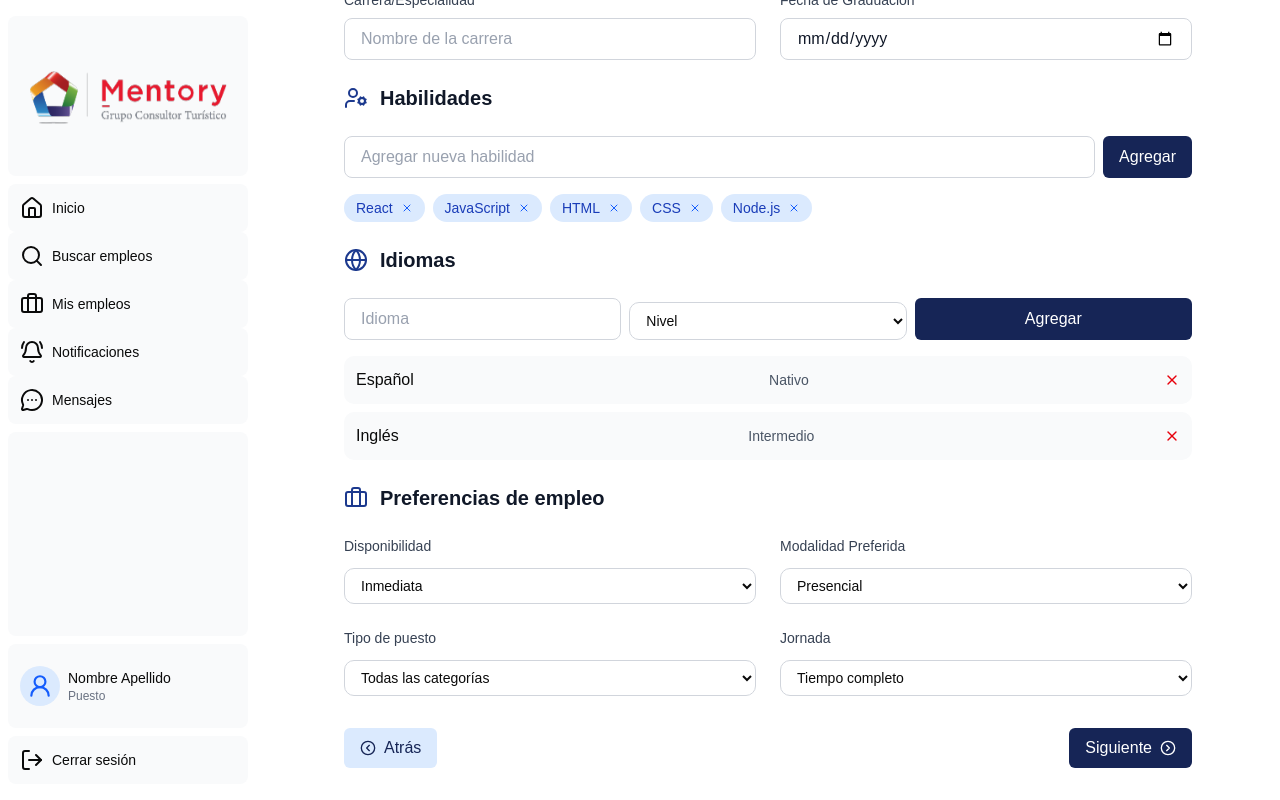
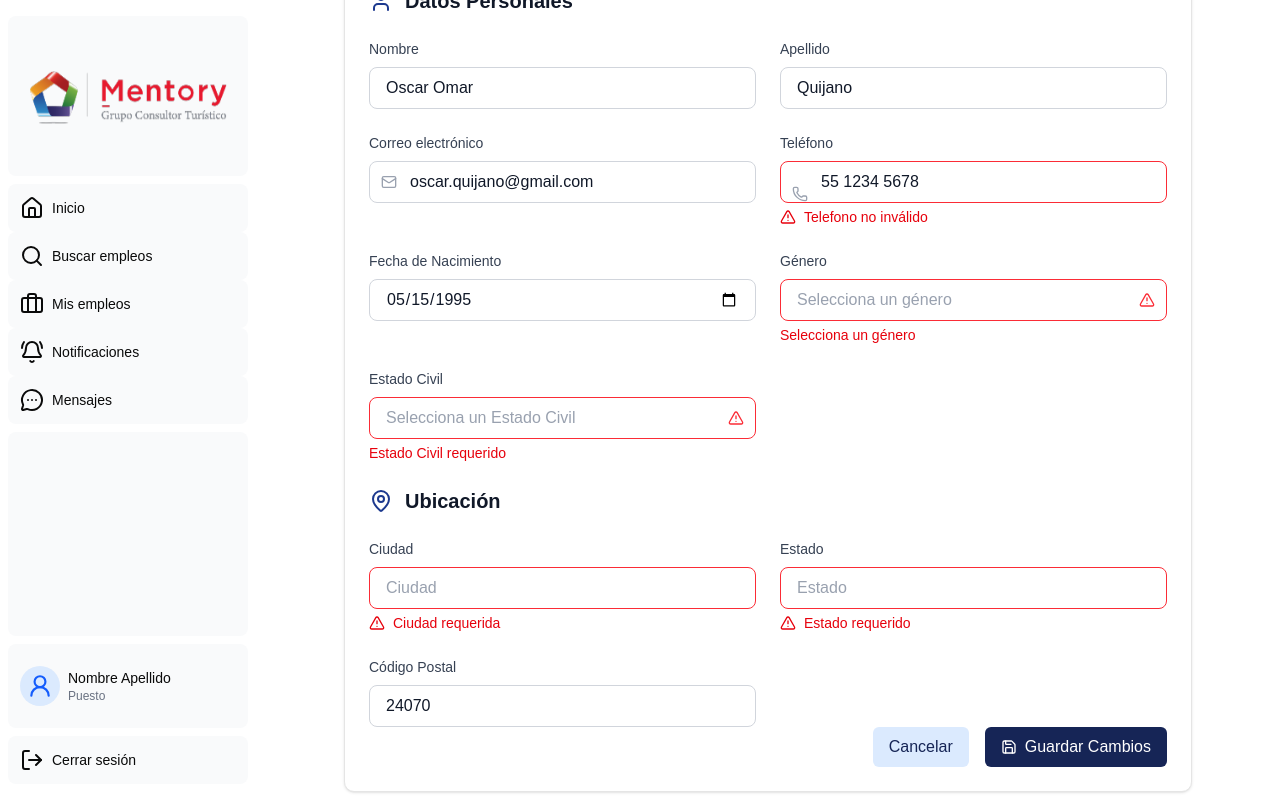
Before and after one commit to oscarquijanocruz/portal-empleo-frontend, a Next.js app: page /dashboard/candidato/mi-perfil in a window 1280 px wide. Both pictures are taken after a click on the button "Siguiente". Built offline with nearby package versions, Linux system fonts and the light colour scheme.

Commit message:
Select mejorado

```diff
--- a/jsconfig.json
+++ b/jsconfig.json
@@ -1,6 +1,7 @@
 {
   "compilerOptions": {
     "baseUrl": ".",
+    "ignoreDeprecations": "6.0",
     "paths": {
       "@/*": ["./src/*"]
     }
--- a/src/app/components/ui/Input.jsx
+++ b/src/app/components/ui/Input.jsx
@@ -1,4 +1,5 @@
 // Barra de búsqueda
+import { TriangleAlert } from "lucide-react";
 import { useId } from "react";
 
 function cn(...classes) {
@@ -54,7 +55,7 @@ export default function Input({
           sizeClass,
           isError
             ? "border-red-500 focus:border-red-500 focus:ring-red-500"
-            : "border-gray-300 focus:border-blue-900 focus:ring-blue-900",
+            : "border-gray-300 focus:border-blue-900 focus:ring-blue-900 transition-colors",
           disabled &&
             "cursor-not-allowed border-gray-200 bg-gray-100 text-gray-500",
           className
@@ -62,15 +63,18 @@ export default function Input({
         {...props}
       />
       {errorText || helperContent ? (
+        <div className="flex items-center gap-2 mt-1">
+          {errorText && <TriangleAlert className="w-4 h-4 text-red-600" />}
           <p
             id={messageId}
             className={cn(
-            "mt-1 text-sm",
+              "text-sm",
               errorText ? "text-red-600" : "text-gray-500"
             )}
           >
             {errorText ?? helperContent}
           </p>
+        </div>
       ) : null}
     </div>
   );
--- a/src/app/components/ui/Select.jsx
+++ b/src/app/components/ui/Select.jsx
@@ -9,7 +9,7 @@ function cn(...classes) {
 const variantStyles = {
   default: "border-gray-300 bg-white text-gray-900",
   active: "border-blue-900 bg-white text-gray-900",
-  focused: "border-blue-900 bg-white text-gray-900 ring-2 ring-blue-900 ring-offset-1",
+  focused: "border-blue-300 bg-white text-gray-900 ring-2 ring-blue-900 ring-offset-1",
   disabled: "border-gray-200 bg-gray-100 text-gray-400 cursor-not-allowed",
   error: "border-red-500 bg-white text-gray-900",
   success: "border-green-500 bg-white text-gray-900",
@@ -23,13 +23,13 @@ const sizeStyles = {
 
 const optionVariantStyles = {
   checkbox: {
-    default: "flex items-center gap-3 p-2 rounded-md hover:bg-gray-50",
-    selected: "flex items-center gap-3 p-2 rounded-md bg-blue-50 border border-blue-200",
-    disabled: "flex items-center gap-3 p-2 rounded-md opacity-50 cursor-not-allowed"
+    default: "flex items-center gap-3 p-2 hover:bg-gray-100 hover:text-blue-900",
+    selected: "flex items-center gap-3 p-2 bg-blue-50 border border-blue-200",
+    disabled: "flex items-center gap-3 p-2 opacity-50 cursor-not-allowed"
   },
   button: {
-    default: "px-3 py-2 rounded-md border border-gray-300 bg-white text-gray-900 hover:border-blue-900",
-    selected: "px-3 py-2 rounded-md border border-blue-200 bg-blue-50 text-gray-900",
+    default: "px-3 py-2 rounded-md border border-gray-300 bg-white text-gray-900 hover:bg-gray-100 hover:text-blue-900",
+    selected: "px-3 py-2 border border-blue-200 bg-blue-50 text-gray-900",
     disabled: "px-3 py-2 rounded-md border border-gray-200 bg-gray-100 text-gray-400 cursor-not-allowed"
   }
 };
@@ -194,7 +194,7 @@ export default function Select({
           <div className={cn(
             "w-4 h-4 rounded border-2 flex items-center justify-center",
             isSelected
-              ? "bg-purple-500 border-purple-500"
+              ? "bg-purple-800 border-purple-800"
               : "border-gray-300 bg-white"
           )}>
             {isSelected && <Check className="w-3 h-3 text-white" />}
@@ -236,7 +236,7 @@ export default function Select({
         className={cn(
           "flex items-center gap-3 p-2 rounded-md hover:bg-gray-50 cursor-pointer",
           isSelected && "bg-blue-50",
-          isFocused && "ring-1 ring-blue-900"
+          isFocused && "ring-0"
         )}
         onClick={() => handleOptionSelect(option)}
         onMouseEnter={() => setFocusedIndex(index)}
@@ -244,13 +244,13 @@ export default function Select({
         <div className={cn(
           "w-4 h-4 rounded border-2 flex items-center justify-center",
           isSelected
-            ? "bg-purple-500 border-purple-500"
+            ? "bg-purple-800 border-purple-800"
             : "border-gray-300 bg-white"
         )}>
           {isSelected && <Check className="w-3 h-3 text-white" />}
         </div>
         <span className="text-sm text-gray-900">
-          {isSelected ? "Selected" : option.label}
+          {isSelected ? `${option.label}` : option.label}
         </span>
       </div>
     );
--- a/src/app/dashboard/candidato/mi-perfil/information-form/StepExperience.jsx
+++ b/src/app/dashboard/candidato/mi-perfil/information-form/StepExperience.jsx
@@ -40,7 +40,7 @@ export default function StepProfesional({ methods = MiPerfilPage() }) {
           <Input
             type="text"
             name="nombreEmpresa"
-            placeholder="Tu título o puesto actual"
+            placeholder="Nombre de la Empresa"
           />
         </div>
 
--- a/src/app/dashboard/candidato/mi-perfil/information-form/StepPersonalInfo.jsx
+++ b/src/app/dashboard/candidato/mi-perfil/information-form/StepPersonalInfo.jsx
@@ -2,11 +2,11 @@ import Button from "../../../../components/ui/Button";
 import Input from "../../../../components/ui/Input";
 import Select from "../../../../components/ui/Select";
 import { User, Mail, Phone, MapPin, Save } from "lucide-react";
-import { useForm, useFormContext } from "react-hook-form";
+import { Controller, useFormContext } from "react-hook-form";
 import MiPerfilPage from "../../../candidato/mi-perfil/page";
 
 export default function StepPersonalInfo({ methods = MiPerfilPage() }) {
-  const { register, handleSubmit, formState: { errors } } = useForm();
+  const { register, formState: { errors } } = useFormContext();
 
   const onSubmit = (data) => {
     console.log("Datos enviados:", data);
@@ -40,17 +40,17 @@ export default function StepPersonalInfo({ methods = MiPerfilPage() }) {
             </label>
             <Input
               type="text"
-              // value={methods.getValues().nombre}
+              error={errors.nombre?.message}
+              placeholder="Tu nombre"
               {...register("nombre", {
-                required: true,
-                maxLength: 20,
-                pattern: /^[A-Za-z]+$/i,
+                required: "Nombre requerido",
+                maxLength: { value: 50, message: "Máximo 50 caracteres" },
+                pattern: {
+                  value: /^[A-Za-zÁÉÍÓÚÜÑáéíóúüñ\s]+$/,
+                  message: "Solo letras y espacios",
+                },
               })}
-              placeholder="Tu nombre"
             />
-            {errors.nombre && (
-              <p className="text-red-500 text-sm">{errors.nombre.message}</p>
-            )}
           </div>
 
           <div>
@@ -59,16 +59,17 @@ export default function StepPersonalInfo({ methods = MiPerfilPage() }) {
             </label>
             <Input
               type="text"
-              // value={methods.getValues().apellido}
-              {...register("nivelEducativo", {
-                required: [true, "Apellido requerido"],
-                maxLength: 20,
+              error={errors.apellido?.message}
+              {...register("apellido", {
+                required: "Apellido requerido",
+                maxLength: { value: 50, message: "Máximo 50 caracteres" },
+                pattern: {
+                  value: /^[A-Za-zÁÉÍÓÚÜÑáéíóúüñ\s]+$/,
+                  message: "Solo letras y espacios",
+                },
               })}
               placeholder="Tu apellido"
             />
-             {errors.apellido && (
-              <p className="text-red-500 text-sm">{errors.apellido.message}</p>
-            )}
           </div>
 
           <div>
@@ -79,19 +80,17 @@ export default function StepPersonalInfo({ methods = MiPerfilPage() }) {
               <Mail className="absolute left-3 top-1/2 transform -translate-y-1/2 w-4 h-4 text-gray-400" />
               <Input
                 type="email"
+                error={errors.email?.message}
                 {...register("email", {
-                  required: [true, "Correo requerido"],
-                   pattern: {
+                  required: "Correo requerido",
+                  pattern: {
                     value: /^[A-Z0-9._%+-]+@[A-Z0-9.-]+\.[A-Z]{2,}$/i,
-                    message: 'Email inválido'
-                  }
+                    message: "Email inválido",
+                  },
                 })}
                 placeholder="tu@email.com"
                 className="pl-10"
               />
-              {errors.email && (
-                <p className="text-red-500 text-sm">{errors.email.message}</p>
-              )}
             </div>
           </div>
 
@@ -103,9 +102,13 @@ export default function StepPersonalInfo({ methods = MiPerfilPage() }) {
               <Phone className="absolute left-3 top-1/2 transform -translate-y-1/2 w-4 h-4 text-gray-400" />
               <Input
                 type="tel"
+                error={errors.telefono?.message}
                 {...register("telefono", {
-                  required: [true, "Telefono requerido"],
-                  pattern: /^[0-9]+$/i,
+                  required: "Telefono requerido",
+                  pattern: {
+                    value: /^[0-9]+$/i,
+                    message: "Telefono no inválido",
+                  },
                 })}
                 placeholder="+52 55 1234 5678"
                 className="pl-10"
@@ -119,7 +122,7 @@ export default function StepPersonalInfo({ methods = MiPerfilPage() }) {
             </label>
             <Input
               type="date"
-              // value={methods.getValues().fechaNacimiento}
+              error={errors.fechaNacimiento?.message}
               {...register("fechaNacimiento", {
                 required: "Fecha de nacimiento requerida",
               })}
@@ -130,33 +133,51 @@ export default function StepPersonalInfo({ methods = MiPerfilPage() }) {
             <label className="block text-sm font-medium text-gray-700 mb-2">
               Género
             </label>
-            <Select
+            <Controller
               name="genero"
-              // className="w-full border border-gray-300 rounded-md px-4 py-2 focus:outline-none focus:ring-2 focus:ring-blue-500"
-            >
-              <option value="masculino">Masculino</option>
-              <option value="femenino">Femenino</option>
-              <option value="otro">Otro</option>
-              <option value="prefiero-no-decir">Prefiero no decir</option>
-            </Select>
+              // control={control}
+              rules={{ required: "Selecciona un género" }}
+              render={({ field }) => (
+                <Select
+                  placeholder="Selecciona un género"
+                  options={[
+                    { label: "Masculino", value: "masculino" },
+                    { label: "Femenino", value: "femenino" },
+                    { label: "Otro", value: "otro" },
+                    { label: "Prefiero no decir", value: "prefiero-no-decir" },
+                  ]}
+                  value={field.value}
+                  onChange={field.onChange}
+                  error={errors.genero?.message}
+                />
+              )}
+            />
           </div>
 
           <div className="mb-6">
             <label className="block text-sm font-medium text-gray-700 mb-2">
               Estado Civil
             </label>
-            <select
+            <Controller
               name="estadoCivil"
-              // value={methods.getValues().estadoCivil}
-              className="w-full border border-gray-300 rounded-md px-4 py-2 focus:outline-none focus:ring-2 focus:ring-blue-500"
-            >
-              <option value="">Selecciona</option>
-              <option value="soltero">Soltero(a)</option>
-              <option value="casado">Casado(a)</option>
-              <option value="divorciado">Divorciado(a)</option>
-              <option value="viudo">Viudo(a)</option>
-              <option value="union-libre">Unión Libre</option>
-            </select>
+              // control={control}
+              rules={{ required: "Estado Civil requerido" }}
+              render={({ field }) => (
+                <Select
+                  placeholder="Selecciona un Estado Civil"
+                  options={[
+                    { label: "Soltero(a)", value: "soltero" },
+                    { label: "Casado(a)", value: "casado" },
+                    { label: "Divorciado(a)", value: "divorciado" },
+                    { label: "Viudo(a)", value: "viudo" },
+                    { label: "Unión Libre", value: "union-libre" },
+                  ]}
+                  value={field.value}
+                  onChange={field.onChange}
+                  error={errors.estadoCivil?.message}
+                />
+              )}
+            />
           </div>
         </div>
         <div>
@@ -172,7 +193,14 @@ export default function StepPersonalInfo({ methods = MiPerfilPage() }) {
               </label>
               <Input
                 type="text"
-                {...register("ciudad", { required: "Ciudad requerida" })}
+                error={errors.ciudad?.message}
+                {...register("ciudad", {
+                  required: "Ciudad requerida",
+                  pattern: {
+                    value: /^[A-Za-zÁÉÍÓÚÜÑáéíóúüñ\s]+$/,
+                    message: "Solo letras y espacios",
+                  },
+                })}
                 placeholder="Ciudad"
               />
             </div>
@@ -183,7 +211,8 @@ export default function StepPersonalInfo({ methods = MiPerfilPage() }) {
               </label>
               <Input
                 type="text"
-                {...register("estado", { required: true, maxLength: 20 })}
+                error={errors.estado?.message}
+                {...register("estado", { required: "Estado requerido" })}
                 placeholder="Estado"
               />
             </div>
@@ -194,8 +223,17 @@ export default function StepPersonalInfo({ methods = MiPerfilPage() }) {
               </label>
               <Input
                 type="number"
+                error={errors.codigoPostal?.message}
                 {...register("codigoPostal", {
                   required: "Código postal requerido",
+                  pattern: {
+                    value: /^[0-9]+$/,
+                    message: "Código postal no válido",
+                  },
+                  maxLength: {
+                    value: 5,
+                    message: "Código postal no válido",
+                  },
                 })}
                 placeholder="00000"
               />
--- a/src/app/dashboard/candidato/mi-perfil/information-form/StepProfesional.jsx
+++ b/src/app/dashboard/candidato/mi-perfil/information-form/StepProfesional.jsx
@@ -8,14 +8,14 @@ import {
   Globe,
   X,
 } from "lucide-react";
-import { useForm } from "react-hook-form";
+import { useFormContext } from "react-hook-form";
 import MiPerfilPage from "../../../candidato/mi-perfil/page";
 
 export default function StepProfesional({ methods = MiPerfilPage() }) {
   const {
     register,
     formState: { errors },
-  } = useForm();
+  } = useFormContext();
   const [nuevaHabilidad, setNuevaHabilidad] = useState("");
   const [nuevoIdioma, setNuevoIdioma] = useState({ idioma: "", nivel: "" });
 
@@ -278,23 +278,9 @@ export default function StepProfesional({ methods = MiPerfilPage() }) {
                 className="w-full border border-gray-300 rounded-md px-4 py-2 focus:outline-none focus:ring-2 focus:ring-blue-500"
               >
                 <option value="categorias">Todas las categorías</option>
-                <option value="tecnologia">Tecnología / Sistemas</option>
-                <option value="administracion">Administración / Oficina</option>
-                <option value="ventas">Ventas / Comercial</option>
-                <option value="atencion">Atención a clientes</option>
-                {/* <option value="finanzas">Contabilidad / Finanzas</option>
-                    <option value="rh">Recursos humanos</option>
-                    <option value="marketing">Marketing / Publicidad</option>
-                    <option value="logistica">Logística / Transporte</option>
-                    <option value="ingenieria">Ingeniería</option>
-                    <option value="manufactura">Manufactura / Producción</option>
-                    <option value="salud">Salud / Medicina</option>
-                    <option value="educacion">Educación / Docencia</option>
-                    <option value="diseno">Diseño / Arte</option>
-                    <option value="legal">Legal / Jurídico</option>
-                    <option value="construccion">Construcción / Arquitectura</option>
-                    <option value="turismo">Hotelería / Turismo</option>
-                    <option value="otros">Otros</option> */}
+                <option value="operativo">Operativo</option>
+                <option value="ejecutivo">Ejecutivo</option>
+                <option value="supervisor">Supervisor</option>
               </select>
             </div>
             <div>
@@ -305,12 +291,11 @@ export default function StepProfesional({ methods = MiPerfilPage() }) {
                 name="tipoJornada"
                 className="w-full border border-gray-300 rounded-md px-4 py-2 focus:outline-none focus:ring-2 focus:ring-blue-500"
               >
-                <option value="presencial">Tiempo completo</option>
-                <option value="remoto">Medio tiempo</option>
-                <option value="hibrido">
-                  Prácticas profesionales / Becario
-                </option>
-                <option value="remoto">Temporal / Proyecto</option>
+                <option value="tiempoCompleto">Tiempo completo</option>
+                <option value="medioTiempo">Medio tiempo</option>
+                <option value="practicasProfesionales">Prácticas profesionales / Becario</option>
+                <option value="temporalProyecto">Temporal / Proyecto</option>
+                <option value="finesDeSemana">Fines de semana</option>
               </select>
             </div>
           </div>
--- a/src/app/dashboard/candidato/mi-perfil/page.jsx
+++ b/src/app/dashboard/candidato/mi-perfil/page.jsx
@@ -29,7 +29,7 @@ export default function MiPerfilPage() {
       nombre: "Oscar Omar",
       apellido: "Quijano",
       email: "oscar.quijano@gmail.com",
-      telefono: "+52 55 1234 5678",
+      telefono: "55 1234 5678",
       fechaNacimiento: "1995-05-15",
       genero: "",
       estadoCivil: "",
@@ -39,7 +39,7 @@ export default function MiPerfilPage() {
       // Ubicación
       ciudad: "",
       estado: "",
-      codigoPostal: "",
+      codigoPostal: "24070",
 
       // Step 2: Experiencia
       nivelEducativo: "licenciatura",
@@ -55,29 +55,16 @@ export default function MiPerfilPage() {
       disponibilidad: "inmediata",
       modalidadPreferida: "remoto",
       tipoPuesto: [
-        "Tecnología / Sistemas / Programación",
-        "Administración / Oficina",
-        "Ventas / Comercial",
-        "Atención a clientes / Call center",
-        "Contabilidad / Finanzas",
-        "Recursos humanos",
-        "Marketing / Publicidad / Comunicación",
-        "Logística / Transporte / Almacén",
-        "Ingeniería",
-        "Manufactura / Producción / Operarios",
-        "Salud / Medicina / Farmacia",
-        "Educación / Docencia",
-        "Diseño / Arte / Multimedia",
-        "Legal / Jurídico",
-        "Construcción / Arquitectura",
-        "Hotelería / Turismo / Restaurantes",
-        "Otros / Generales",
+        "Operativo",
+        "Ejecutivo",
+        "Supervisor",
       ],
       tipoJornada: [
         "Tiempo completo",
         "Medio tiempo",
         "Prácticas profesionales / Becario",
         "Temporal / Proyecto",
+        "Fines de semana",
       ],
 
       // Step 3: Experiencia Laboral
@@ -113,12 +100,23 @@ export default function MiPerfilPage() {
           "genero",
           "estadoCivil",
           "ciudad",
-          "Estado",
-          "codigPostal"
+          "estado",
+          "codigPostal",
         ];
         break;
       case 2:
-        fieldsToValidate = ["empresaActual", "puestoActual", "añosExperiencia"];
+        fieldsToValidate = [
+          "nivelEducativo",
+          "institucion",
+          "carrera",
+          "fechaGraduacion",
+          "habilidades",
+          "idiomas",
+          "disponibilidad",
+          "modalidadPreferida",
+          "tipoPuesto",
+          "tipoJornada",
+        ];
         break;
       case 3:
         fieldsToValidate = ["nivelEstudios", "institucion", "carrera"];
@@ -220,9 +218,9 @@ export default function MiPerfilPage() {
       <FormProvider {...methods}>
         <form onSubmit={handleSubmit(onSubmit)}>
           {/* Renderizar el paso actual */}
-          {currentStep === 1 && <StepPersonalInfo methods={methods} />}
+          {currentStep === 1 && <StepPersonalInfo methods={methods}  />}
           {currentStep === 2 && <StepProfesional methods={methods} />}
-          {currentStep === 3 && <StepExperience />}
+          {currentStep === 3 && <StepExperience methods={methods} />}
           {currentStep === 4 && <StepDoc />}
 
           {/* Botones de navegación */}
--- a/src/app/dashboard/candidato/notificaciones/page.jsx
+++ b/src/app/dashboard/candidato/notificaciones/page.jsx
@@ -14,6 +14,7 @@ import NotificationCard from "../../../components/dashboard-candidato/Notificati
 import NotificationFilters from "../../../components/dashboard-candidato/NotificationFilters";
 import { mockNotifications } from "@/app/data/mockNotifications";
 import Button from "../../../components/ui/Button";
+import Input from "@/app/components/ui/Input";
 
 export default function NotificacionesPage() {
   const [notifications, setNotifications] = useState(mockNotifications);
@@ -185,12 +186,12 @@ export default function NotificacionesPage() {
             size={20}
             className="absolute left-3 top-1/2 transform -translate-y-1/2 text-gray-400"
           />
-          <input
+          <Input
             type="text"
             placeholder="Buscar notificaciones..."
             value={searchTerm}
             onChange={(e) => setSearchTerm(e.target.value)}
-            className="w-full pl-10 pr-4 py-2 border border-gray-300 rounded-lg focus:ring-2 focus:ring-blue-500 focus:border-transparent"
+            className="w-full pl-10 pr-4 py-2"
           />
         </div>
       </div>
```
Lines whose indentation alone changed are shown as unchanged.
